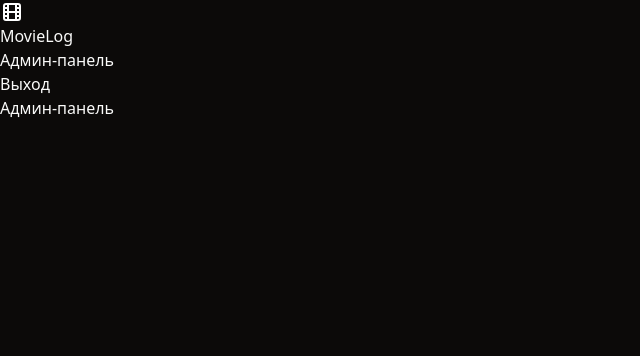
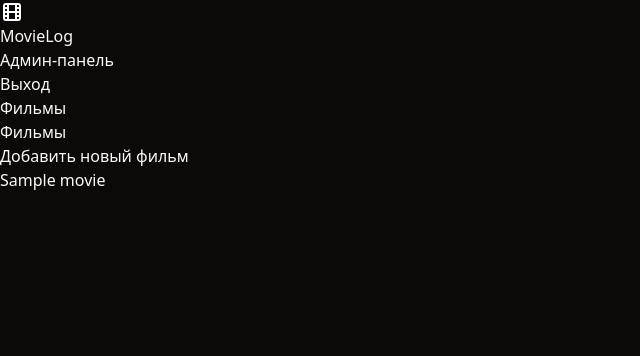
Before and after one commit to teatov/web-project-2025, a Flask app: page /admin in a window 1280 px wide. Shown: the top 356 px of the page, without its empty margins (0-640 px from the left). Run offline with Flask 3, Linux system fonts and the light colour scheme; a user stored in the database is signed in; tables that the repository leaves empty hold one stand-in row (values such as "Sample post"); style sheets or scripts are compiled from the project's sources.

Commit message:
добавлена форма для фильмов и реорганизованы шаблоны

```diff
--- a/models.py
+++ b/models.py
@@ -67,6 +67,7 @@ class Movie(Base, SerializerMixin):
     title = sqlalchemy.Column(sqlalchemy.String)
     slug = sqlalchemy.Column(sqlalchemy.String, unique=True)
     release_date = sqlalchemy.Column(sqlalchemy.Date)
+    description = sqlalchemy.Column(sqlalchemy.Text, nullable=True)
     poster_file = sqlalchemy.Column(sqlalchemy.String, nullable=True)
     created_at = sqlalchemy.Column(sqlalchemy.DateTime, default=datetime.datetime.now)
 
--- a/routes/admin.py
+++ b/routes/admin.py
@@ -1,8 +1,11 @@
-from flask import Blueprint, render_template, redirect
+from flask import Blueprint, abort, render_template, redirect, request
 from flask_login import (
     login_required,
     current_user,
 )
+import forms
+import database
+import models
 
 blueprint = Blueprint("admin", __name__, template_folder="templates")
 
@@ -13,4 +16,57 @@ def admin_index():
     if not current_user.is_admin:
         return redirect("/")
 
-    return render_template("admin/index.jinja")
+    db = database.create_session()
+    movies = db.query(models.Movie).all()
+
+    return render_template("admin/index.jinja", movies=movies)
+
+
+@blueprint.route("/admin/movie-create", methods=["GET", "POST"])
+@login_required
+def movie_create():
+    if not current_user.is_admin:
+        return redirect("/")
+
+    form = forms.Movie(request.form)
+    if request.method == "POST" and form.validate():
+        db = database.create_session()
+        movie = models.Movie(
+            title=form.title.data,
+            release_date=form.release_date.data,
+            description=form.description.data,
+        )
+        movie.set_slug()
+
+        db.add(movie)
+        db.commit()
+        db.refresh(movie)
+        return redirect(f"/movie/{movie.id}")
+
+    return render_template("admin/movie-form.jinja", form=form)
+
+
+@blueprint.route("/admin/movie-edit/<int:id>", methods=["GET", "POST"])
+@login_required
+def movie_edit(id: int):
+    if not current_user.is_admin:
+        return redirect("/")
+
+    db = database.create_session()
+    movie = db.query(models.Movie).filter(models.Movie.id == id).first()
+
+    if not movie:
+        abort(404)
+
+    form = forms.Movie(request.form, movie)
+    if request.method == "POST" and form.validate():
+        movie.title = form.title.data
+        movie.release_date = form.release_date.data
+        movie.description = form.description.data
+        movie.set_slug()
+
+        db.commit()
+        db.refresh(movie)
+        return redirect(f"/movie/{movie.id}")
+
+    return render_template("admin/movie-form.jinja", form=form, movie=movie)
--- /dev/null
+++ b/templates/admin/_layout.jinja
@@ -0,0 +1,10 @@
+{% extends "_layout.jinja" %} {% block content %}
+<div class="flex">
+  <aside class="w-40">
+    <a href="/admin" class="hover:text-slate-500">Фильмы</a>
+  </aside>
+  <div class="w-full">
+    {% block content_admin %}{% endblock %}
+  </div>
+</div>
+{% endblock %}
--- a/templates/admin/index.jinja
+++ b/templates/admin/index.jinja
@@ -1,6 +1,15 @@
-{% extends "_layout.jinja" %} {% block title %}:){% endblock %} {% block content
-%}
-<h1 class="text-3xl font-bold underline text-center mb-4">
-  Админ-панель
-</h1>
+{% extends "admin/_layout.jinja" %} {% block title %}Фильмы{% endblock %} {% block content_admin %}
+<h1 class="text-2xl font-bold mb-4">Фильмы</h1>
+<p class="pb-4">
+  <a href="/admin/movie-create" class="bg-slate-500 text-white p-2">Добавить новый фильм</a>
+</p>
+<ul>
+  {% for movie in movies %}
+  <li>
+    <a href="/admin/movie-edit/{{ movie.id }}" class="hover:text-slate-500">
+      {{ movie.title }}
+    </a>
+  </li>
+  {% endfor %}
+</ul>
 {% endblock %}
--- a/templates/error.jinja
+++ b/templates/error.jinja
@@ -1,4 +1,3 @@
-{% extends "_layout.jinja" %} {% block title %}Ошибка{% endblock %} {% block
-content %}
+{% extends "_layout.jinja" %} {% block title %}Ошибка{% endblock %} {% block content %}
 <h1 class="text-2xl font-bold mb-4">{{ message }} :(</h1>
 {% endblock %}
--- a/templates/index.jinja
+++ b/templates/index.jinja
@@ -1,5 +1,4 @@
-{% extends "_layout.jinja" %} {% block title %}:){% endblock %} {% block content
-%}
+{% extends "_layout.jinja" %} {% block title %}:){% endblock %} {% block content %}
 <h1 class="text-3xl font-bold underline text-center mb-4">
   MovieLog
 </h1>
```
Also changed, not shown: forms.py (+10 -1 lines), routes/auth.py (+5 -5 lines), templates/_formhelpers.jinja (+4 -5 lines), templates/admin/movie-form.jinja (added, +12 -0 lines), templates/auth/login.jinja (renamed from templates/login.jinja, +4 -6 lines), templates/auth/signup.jinja (renamed from templates/signup.jinja, +5 -7 lines).
